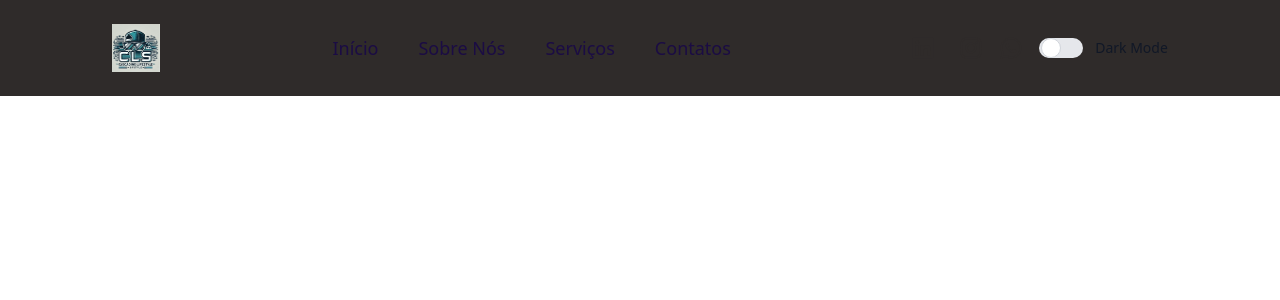
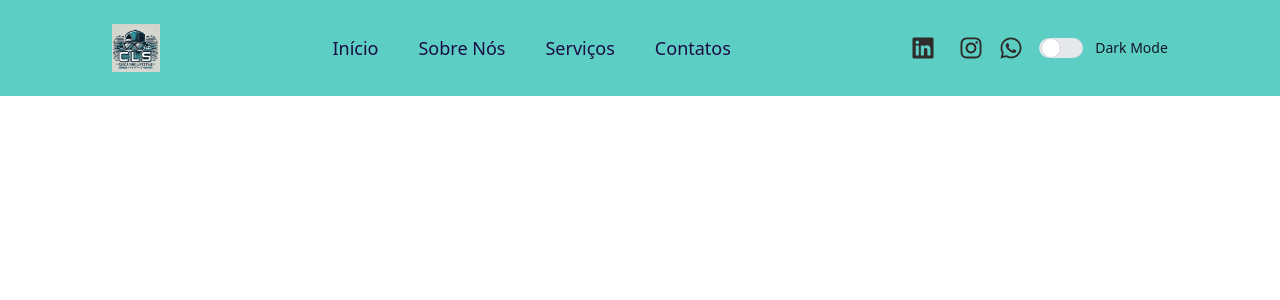
Before and after one commit to CascadingLifeStyle/cls-landig-page, a React (Vite) app in the folder app/: page / in a window 1280 px wide. Shown: the top 300 px of the page. Built offline with nearby package versions, Linux system fonts and the light colour scheme.

Commit message:
refacto :recycle: Mudando cores do tema

```diff
--- a/app/src/components/Header.jsx
+++ b/app/src/components/Header.jsx
@@ -1,26 +1,24 @@
 /* eslint-disable react/jsx-max-depth */
-import React, { useContext, useState } from 'react';
+import React, { useState } from 'react';
 import { CiMenuBurger } from 'react-icons/ci';
 import { Helmet } from 'react-helmet';
 import logo from '../assets/logo.png';
 import NavBar from './NavBar';
 import NavBarMobile from './NavBarMobile';
-import ThemeContext from '../context/ThemeContext';
 import SocialMediaMenu from './SocialMediaMenu';
 
 function Header() {
-  const { isActive } = useContext(ThemeContext);
   const [isOpen, setIsOpen] = useState(false);
 
   return (
-    <div className={ isActive ? 'dark' : '' }>
+    <div>
       <Helmet>
         <title>GIE</title>
         <link rel="icon" type="image/png" href={ logo } />
       </Helmet>
       <header
-        className="bg-bg-dark
-      dark:bg-bg-light text-text-dark dark:text-text-light
+        className="bg-bg-light
+      dark:bg-bg-dark text-text-dark dark:text-text-light
       flex h-24 fixed top-0 left-0 right-0 z-50"
       >
         <div
```
